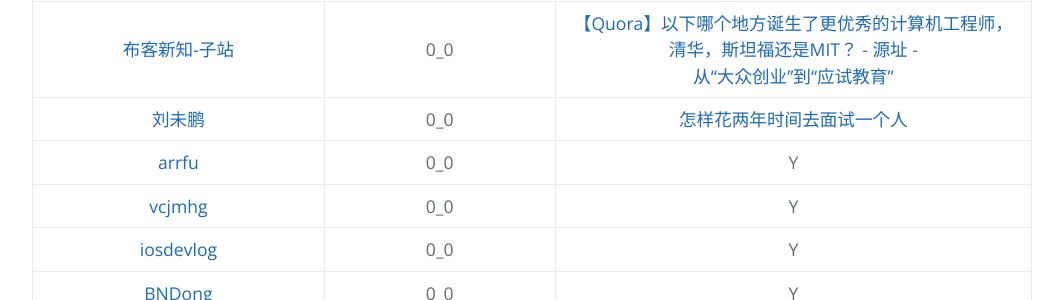
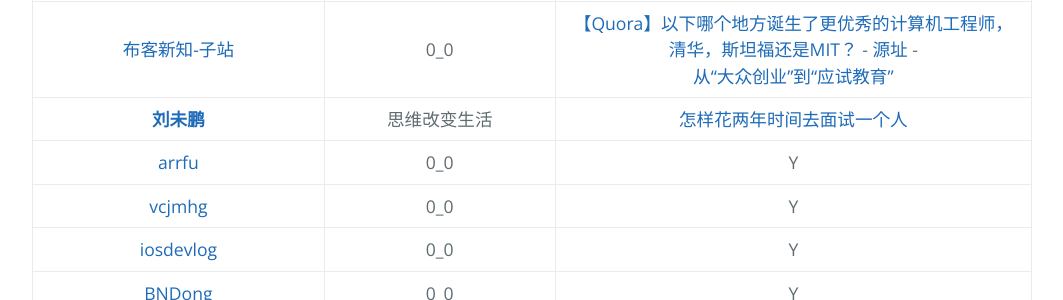
Before and after one commit to AmbroseRen/test, a Jekyll site: the page built from Library/Blog.md, in a window 1280 px wide and 900 px high, scrolled down 3222 px. Shown: the part 153-453 px from the top of the window, without its empty margins (192-1255 px from the left). Built offline with Jekyll 4.4.1, drawn with Linux system fonts in a browser that asks for light colours; our own code applies the rules of GitHub Pages for plain Markdown files; the repository's description, which GitHub fills in, is left out.

Commit message:
Update Blog.md

```diff
--- a/Library/Blog.md
+++ b/Library/Blog.md
@@ -74,7 +74,7 @@
 | [欲思博客](https://yusi123.com/web/webserver) | 综合-主机 | Y |
 | [布客新知](http://it-ebooks.flygon.net/page/9/) | Apache-cn开源社区 | [子站](http://flygon.net/) - [Apache-cn](http://apachecn.org/)/[源码区](https://github.com/apachecn) - [docs_apache](https://docs.apachecn.org/#home_fcat) - [简介](https://home.apachecn.org/#/) - [优质博文推荐计划](https://github.com/apachecn/awesome-article-recomm) - [stanford-cs183-notes](https://cs183.apachecn.org/#/)/[原稿](https://github.com/AmbroseRen/stanford-cs183-notes) - [stanford-博弈论](https://github.com/apachecn/stanford-game-theory-notes-zh) - [5 分钟商学院精细笔记](https://biz5min.apachecn.org/#/)/[原稿](https://github.com/apachecn/business-5min-notes) - [通往财富自由之路精细笔记](https://wealfree.apachecn.org/#/)/[原稿](https://github.com/apachecn/the-way-to-wealth-freedom-notes) - [复杂性思维](https://github.com/wizardforcel/think-comp-2e-zh) - [金融机器学习笔记](https://github.com/wizardforcel/nyu-mlif-notes) |
 | [布客新知-子站](http://flygon.net/) | 0_0 | [【Quora】以下哪个地方诞生了更优秀的计算机工程师，清华，斯坦福还是MIT？](http://flygon.net/%E4%BB%A5%E4%B8%8B%E5%93%AA%E4%B8%AA%E5%9C%B0%E6%96%B9%E8%AF%9E%E7%94%9F%E4%BA%86%E6%9B%B4%E4%BC%98%E7%A7%80%E7%9A%84%E8%AE%A1%E7%AE%97%E6%9C%BA%E5%B7%A5%E7%A8%8B%E5%B8%88-%E6%B8%85%E5%8D%8E-%E6%96%AF%E5%9D%A6%E7%A6%8F%E8%BF%98%E6%98%AFMIT/index.html) - [源址](https://www.quora.com/Who-produces-better-computer-engineers-Tsinghua-University-Stanford-or-MIT) - [从“大众创业”到“应试教育”](http://flygon.net/%E4%BB%8E%E2%80%9C%E5%A4%A7%E4%BC%97%E5%88%9B%E4%B8%9A%E2%80%9D%E5%88%B0%E2%80%9C%E5%BA%94%E8%AF%95%E6%95%99%E8%82%B2%E2%80%9D/index.html) |
-| [刘未鹏](http://mindhacks.cn/) | 0_0 | [怎样花两年时间去面试一个人](http://mindhacks.cn/2011/11/04/how-to-interview-a-person-for-two-years/) |
+| __[刘未鹏](http://mindhacks.cn/)__ | 思维改变生活 | [怎样花两年时间去面试一个人](http://mindhacks.cn/2011/11/04/how-to-interview-a-person-for-two-years/) |
 | [arrfu](https://arrfu.com/page/about.html) | 0_0 | Y |
 | [vcjmhg](https://www.vcjmhg.top/) | 0_0 | Y |
 | [iosdevlog](https://2020.iosdevlog.com/) | 0_0 | Y |
```
